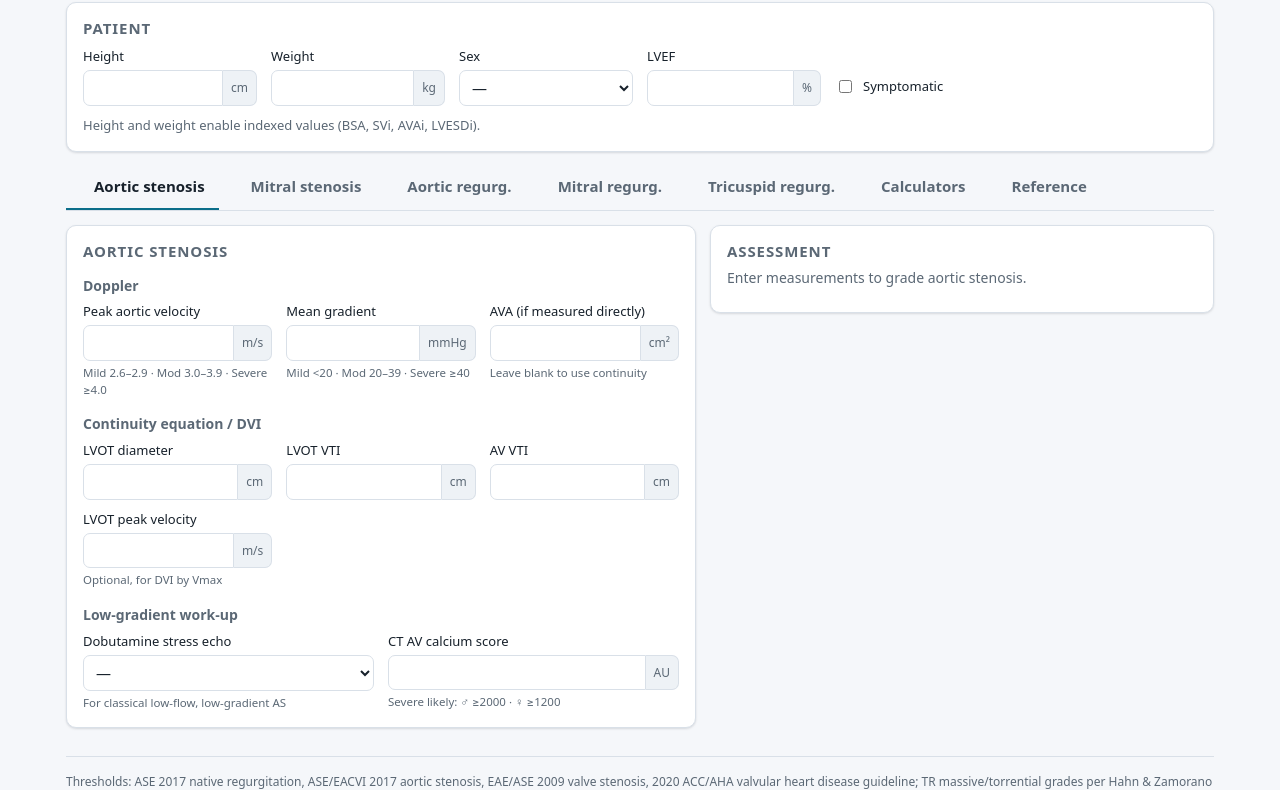
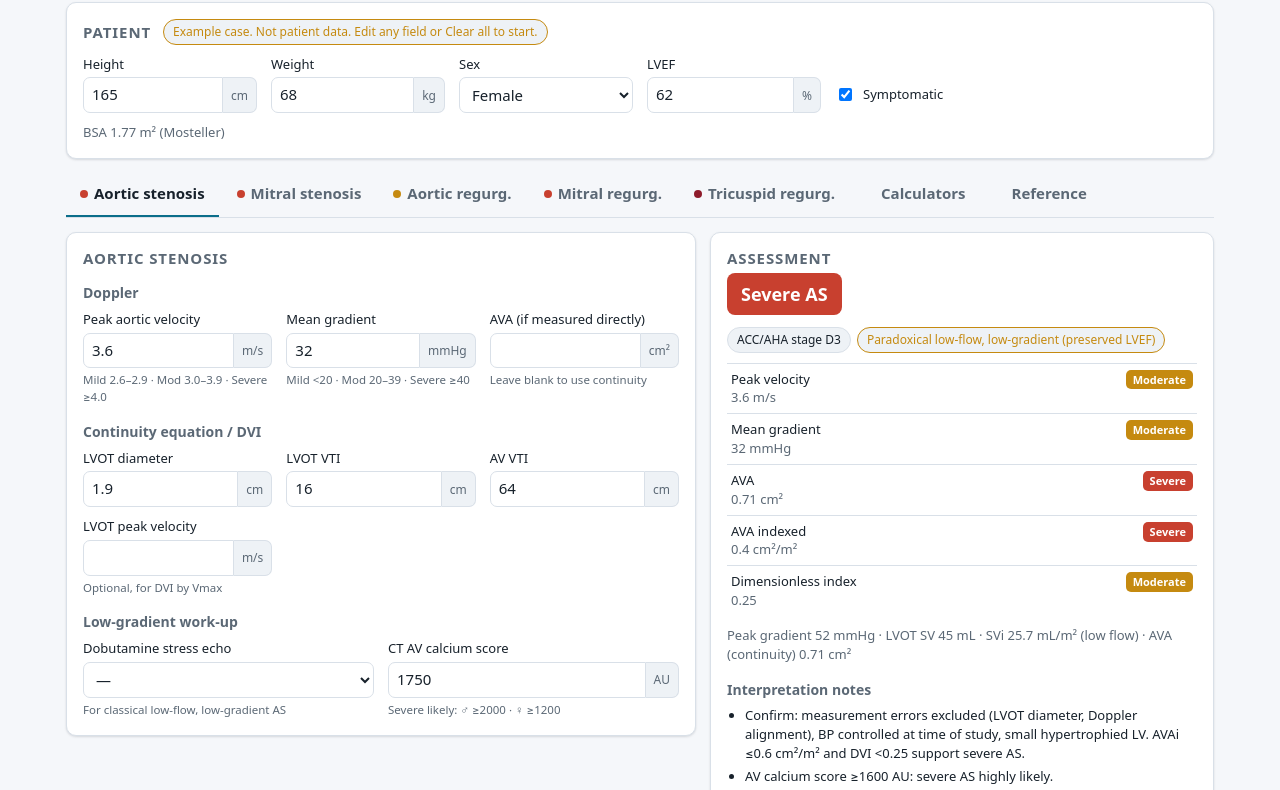
Before and after one commit to iduoj/hello-world, a website: page index.html in a window 1280 px wide. Shown: the part 79-869 px from the top of the page. Drawn offline with Linux system fonts and the light colour scheme.

Commit message:
Open with a marked example case; in-page clear confirmation
confirm() is unavailable in sandboxed viewers, so Clear all now uses a
click-twice confirmation. First visit loads a labelled example case and
a Load example button restores it. Side gutter respects safe-area insets.

Co-Authored-By: Claude Opus 5.5 <noreply@anthropic.com>
Claude-Session: https://claude.ai/code/session_013C1dUUZrxygZhquwWtAFWV

```diff
--- a/css/styles.css
+++ b/css/styles.css
@@ -51,7 +51,9 @@ html { -webkit-text-size-adjust: 100%; }
 body {
   margin: 0 auto;
   max-width: 1180px;
-  padding: 0 16px 40px;
+  padding-block: 0 40px;
+  padding-left: max(16px, env(safe-area-inset-left, 0px));
+  padding-right: max(16px, env(safe-area-inset-right, 0px));
   background: var(--bg);
   color: var(--text);
   font: 15px/1.45 system-ui, -apple-system, "Segoe UI", Roboto, sans-serif;
@@ -77,7 +79,9 @@ button.primary { background: var(--accent); border-color: var(--accent); color:
 
 .card { background: var(--surface); border: 1px solid var(--border); border-radius: var(--radius); box-shadow: var(--shadow); padding: 16px; }
 .patient { margin-bottom: 14px; }
-.patient h2 { margin-bottom: 10px; }
+.patient-head { display: flex; flex-wrap: wrap; align-items: center; gap: 8px 12px; margin-bottom: 10px; }
+.actions { display: flex; gap: 8px; flex-wrap: wrap; justify-content: flex-end; }
+button.armed { border-color: var(--g3); color: var(--g3); }
 .derived { margin: 10px 0 0; color: var(--muted); font-size: 13px; min-height: 1em; }
 
 .grid { display: grid; grid-template-columns: repeat(auto-fill, minmax(160px, 1fr)); gap: 10px 14px; }
@@ -115,7 +119,7 @@ input[type="number"] { -moz-appearance: textfield; }
 .sub .row { display: flex; justify-content: space-between; align-items: center; gap: 8px; flex-wrap: wrap; }
 .sub .calcout { font-size: 13px; color: var(--muted); }
 
-.result { position: sticky; top: 12px; }
+.result { position: sticky; top: calc(12px + env(safe-area-inset-top, 0px)); }
 .verdict { display: flex; align-items: center; gap: 12px; margin: 6px 0 12px; }
 .badge {
   font-weight: 700; font-size: 18px; padding: 8px 14px; border-radius: 8px; color: var(--chip-text); background: var(--g0);
--- a/index.html
+++ b/index.html
@@ -19,11 +19,14 @@
         <p class="tagline">Integrated echo grading of native valvular disease</p>
       </div>
     </div>
-    <button id="reset" class="ghost" type="button">Clear all</button>
+    <div class="actions">
+      <button id="load-example" class="ghost" type="button">Load example</button>
+      <button id="reset" class="ghost" type="button">Clear all</button>
+    </div>
   </header>
 
   <section class="patient card" aria-label="Patient and LV data">
-    <h2>Patient</h2>
+    <div class="patient-head"><h2>Patient</h2><span class="pill warn" id="example-flag" hidden>Example case. Not patient data. Edit any field or Clear all to start.</span></div>
     <div class="grid" id="patient-fields"></div>
     <p class="derived" id="patient-derived"></p>
   </section>
--- a/js/app.js
+++ b/js/app.js
@@ -102,9 +102,10 @@
   // State
   // ---------------------------------------------------------------------------
   let state = { tab: 'AS', patient: {}, AS: {}, MS: {}, AR: {}, MR: {}, TR: {}, calc: {} };
+  let hadSaved = false;
   try {
     const saved = JSON.parse(localStorage.getItem(STORE_KEY) || 'null');
-    if (saved && typeof saved === 'object') state = Object.assign(state, saved);
+    if (saved && typeof saved === 'object') { state = Object.assign(state, saved); hadSaved = true; }
   } catch (e) { /* storage unavailable */ }
   const save = () => { try { localStorage.setItem(STORE_KEY, JSON.stringify(state)); } catch (e) { /* ignore */ } };
 
@@ -386,6 +387,7 @@
     if (t.type === 'checkbox') state[scope][key] = t.checked;
     else if (t.value === '') delete state[scope][key];
     else state[scope][key] = t.type === 'number' ? parseFloat(t.value) : t.value;
+    if (state.example) { state.example = false; renderExampleFlag(); }
     renderScope(scope);
     save();
   }
@@ -420,16 +422,51 @@
     document.getElementById('tab-' + next).focus();
   });
 
-  document.getElementById('reset').addEventListener('click', () => {
-    if (!confirm('Clear all entered measurements?')) return;
-    const tab = state.tab;
-    state = { tab, patient: {}, AS: {}, MS: {}, AR: {}, MR: {}, TR: {}, calc: {} };
+  const resetBtn = document.getElementById('reset');
+  let resetArmed = null;
+  resetBtn.addEventListener('click', () => {
+    if (!resetArmed) {
+      resetBtn.textContent = 'Click again to clear';
+      resetBtn.classList.add('armed');
+      resetArmed = setTimeout(() => { resetArmed = null; resetBtn.textContent = 'Clear all'; resetBtn.classList.remove('armed'); }, 3000);
+      return;
+    }
+    clearTimeout(resetArmed); resetArmed = null;
+    resetBtn.textContent = 'Clear all'; resetBtn.classList.remove('armed');
+    loadState({ tab: state.tab, patient: {}, AS: {}, MS: {}, AR: {}, MR: {}, TR: {}, calc: {} }, false);
+  });
+  document.getElementById('load-example').addEventListener('click', () => loadState(exampleState(), true));
+
+  function loadState(next, isExample) {
+    state = next;
+    state.example = !!isExample;
     save();
     document.getElementById('patient-fields').innerHTML = PATIENT.map((f) => fieldHTML('patient', f)).join('');
-    buildPanels(); selectTab(tab); renderAll();
-  });
+    buildPanels(); selectTab(state.tab); renderAll(); renderExampleFlag();
+  }
+  function renderExampleFlag() { document.getElementById('example-flag').hidden = !state.example; }
 
+  function exampleState() {
+    return {
+      tab: 'AS', example: true,
+      patient: { height: 165, weight: 68, sex: 'F', lvef: 62, symptomatic: true },
+      AS: { vmax: 3.6, mg: 32, lvotD: 1.9, lvotVti: 16, avVti: 64, calcium: 1750 },
+      MS: { planimetry: 1.2, pht: 190, mg: 8, hr: 72, pasp: 48, mr: 'mild', w_mobility: '2', w_thickening: '2', w_calcification: '2', w_subvalvular: '1' },
+      AR: { vc: 0.4, pht: 380, jetRatio: 35, desc: 'intermediate', lvesd: 38 },
+      MR: { vc: 0.75, eroa: 0.48, rvol: 72, rf: 54, morph: 'flail', pv: 'reversal', cw: 'triangular', etiology: 'primary', lvesd: 42, pasp: 45 },
+      TR: { vc: 1.5, eroa: 0.65, rvol: 62, hv: 'reversal', chambers: 'dilated', annulus: 44 },
+      pisaMR: { r: 1.0, alias: 40, vmax: 500, vti: 150, fsv: 60 },
+      calc: {},
+    };
+  }
+
+  if (!hadSaved) {
+    const ex = exampleState();
+    Object.keys(ex).forEach((k) => { state[k] = ex[k]; });
+    document.getElementById('patient-fields').innerHTML = PATIENT.map((f) => fieldHTML('patient', f)).join('');
+  }
   buildPanels();
   selectTab(TABS.some((t) => t.id === state.tab) ? state.tab : 'AS');
   renderAll();
+  renderExampleFlag();
 })();
```
